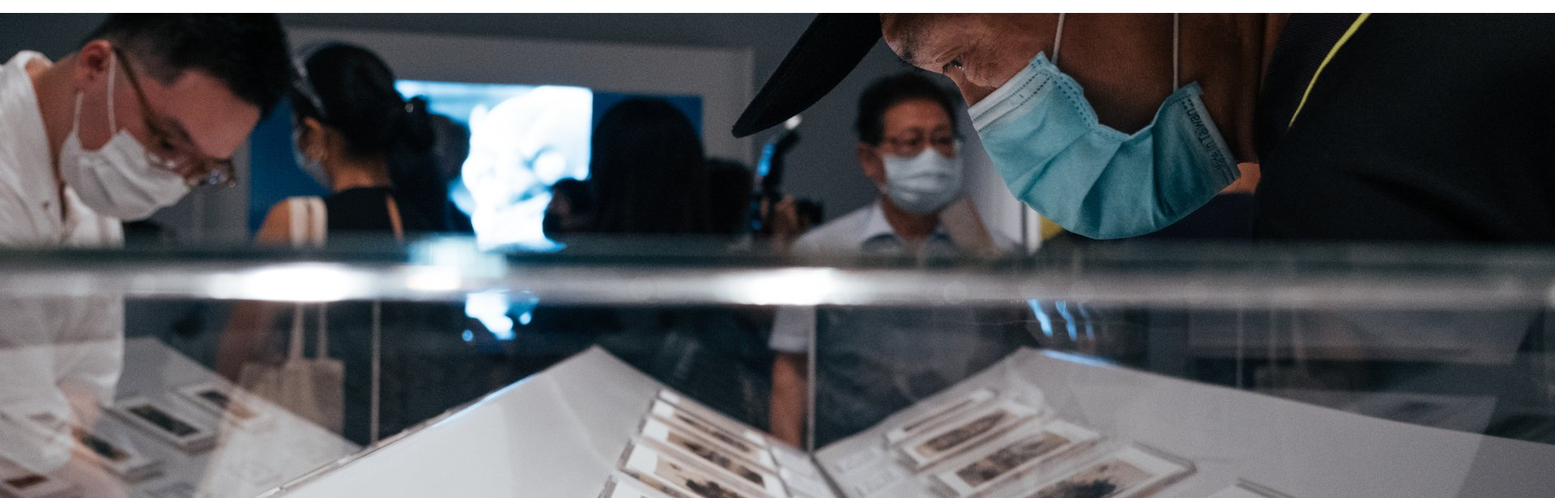
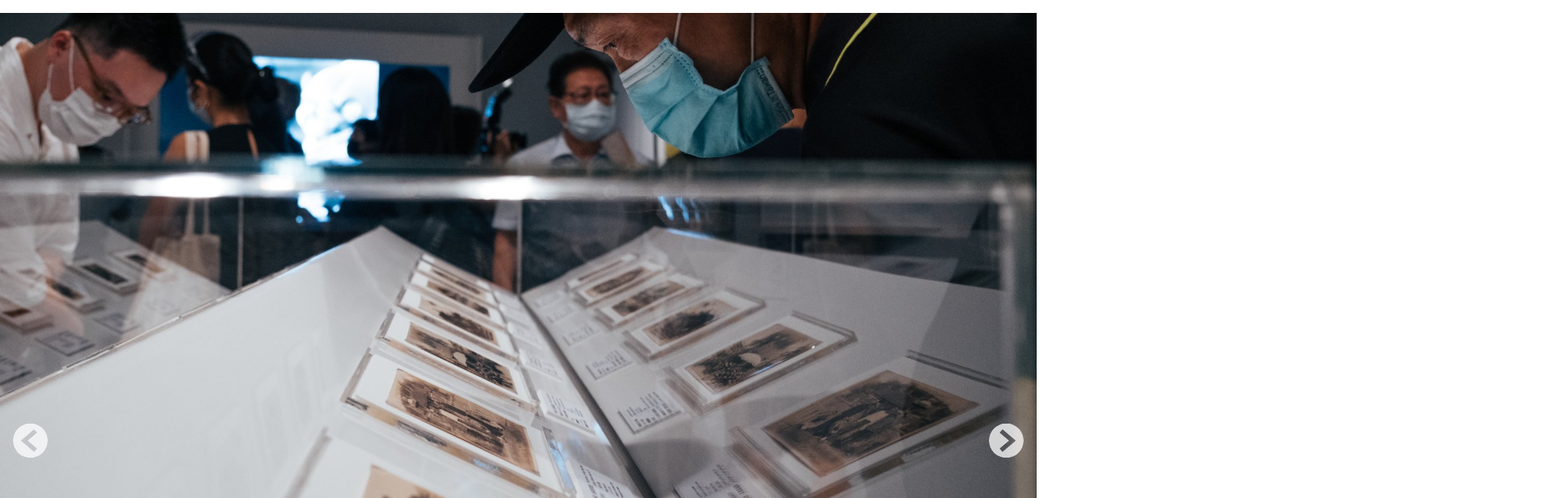
Before and after one commit to duidae/test-carousel, a React (Create React App) app: page / in a window 1280 px wide. Shown: the top 616 px of the page at 81% size, 1920 px wide, since content can reach past the window. Built offline with nearby package versions, Linux system fonts and the light colour scheme.

Commit message:
Fix image width issue

```diff
--- a/src/components/Carousel.tsx
+++ b/src/components/Carousel.tsx
@@ -14,6 +14,11 @@ const Slider = styled.ul`
 `;
 
 const Slide = styled.li``;
+
+const Image = styled.img`
+    width: 100%;
+    height: auto;
+`;
 
 const Button = styled.div`
     background-color: transparent;
@@ -93,7 +98,7 @@ export const Carousel = (props: CarouselProps) => {
             <PrevButton title={"上一張"} onClick={onPrevClick} />
             <NextButton title={"下一張"} onClick={onNextClick} />
             {props.slides?.map((slide, index) => {
-                return <Slide key={index}>{slide && index === currentSlide && <img src={slide.image} title={slide.desc} alt={slide.desc} />}</Slide>;
+                return <Slide key={index}>{slide && index === currentSlide && <Image src={slide.image} title={slide.desc} alt={slide.desc} />}</Slide>;
             })}
             {numSlides > 0 && (
                 <Bullets>
```
